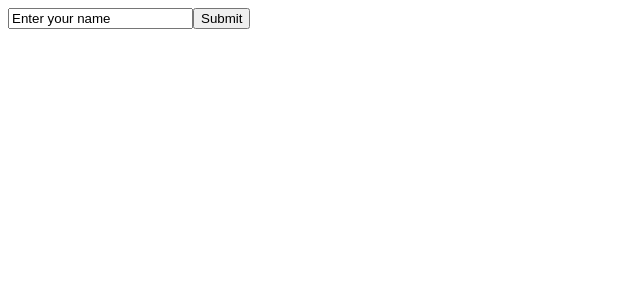
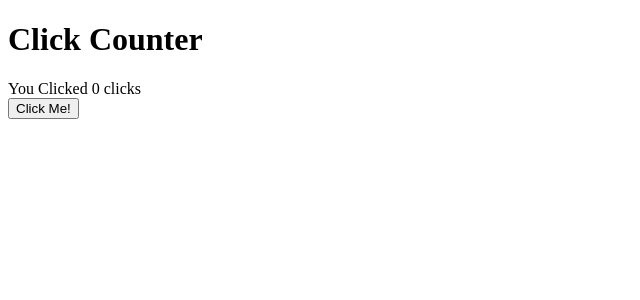
Before and after one commit to sidharth-001/react-crash-course, a React (Create React App) app: page / in a window 1280 px wide. Shown: the top 300 px of the page, without its empty margins (0-640 px from the left). Built offline with nearby package versions, Linux system fonts and the light colour scheme.

Commit message:
Button Counter with hook system

```diff
--- a/src/App.js
+++ b/src/App.js
@@ -1,12 +1,13 @@
 import React from "react";
 
-import Form from "./components/Form";
+// import Form from "./components/Form";
+import Counter from "./components/Counter";
 
 class App extends React.Component{
     render(){
         return (
             <div>
-                <Form />
+                <Counter />
             </div>
         )
     }
--- /dev/null
+++ b/src/components/Counter.js
@@ -0,0 +1,21 @@
+import React, {useState} from "react";
+
+const Counter = () => {
+
+    const [clicks, setClicks] = useState(0);
+
+    function handleButtonClick(){
+        setClicks(clicks+1);
+    }
+
+    return(
+        <div>
+            <h1>Click Counter</h1>
+            <span>You Clicked {clicks} clicks</span>
+            <br />
+            <button onClick={handleButtonClick}>Click Me!</button>
+        </div>
+    )
+}
+
+export default Counter;
--- a/src/components/Form.js
+++ b/src/components/Form.js
@@ -1,4 +1,4 @@
-import React from "react"
+import React from "react";
 
 class Form extends React.Component{
 
```
